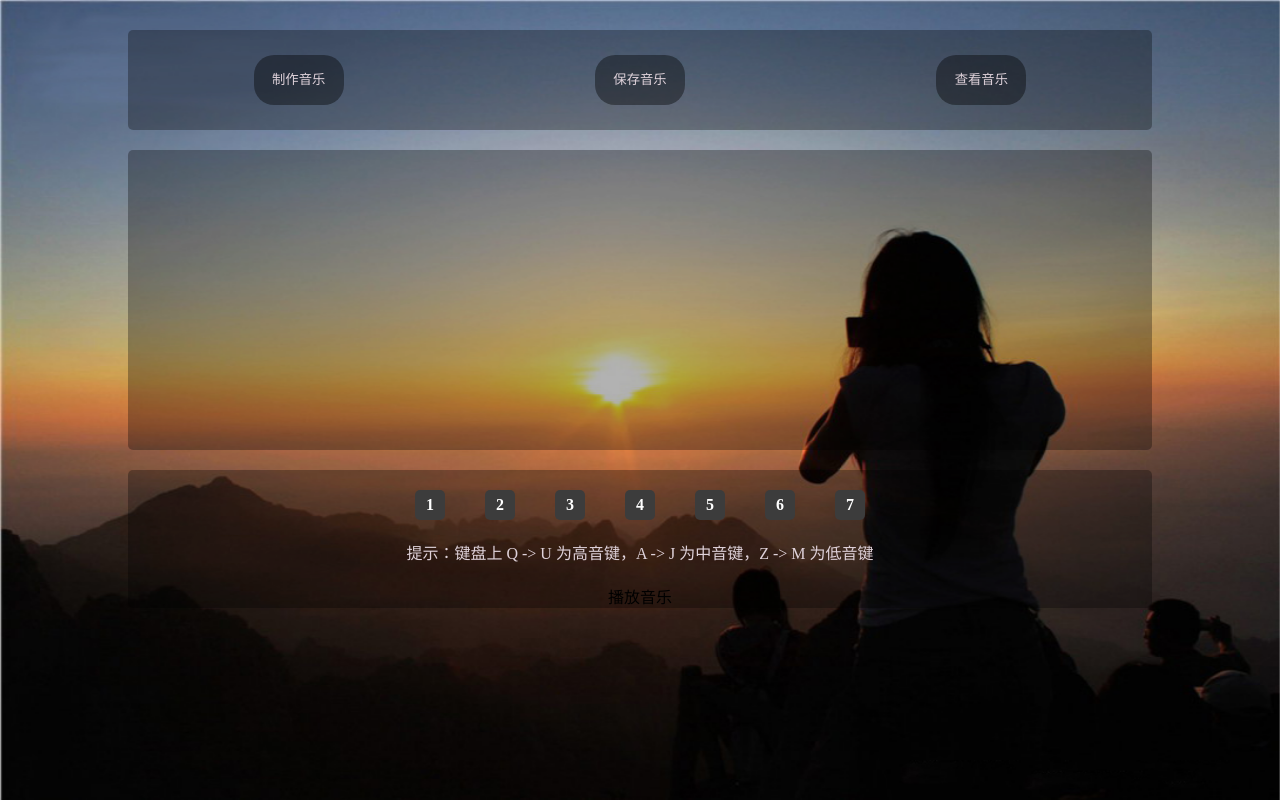
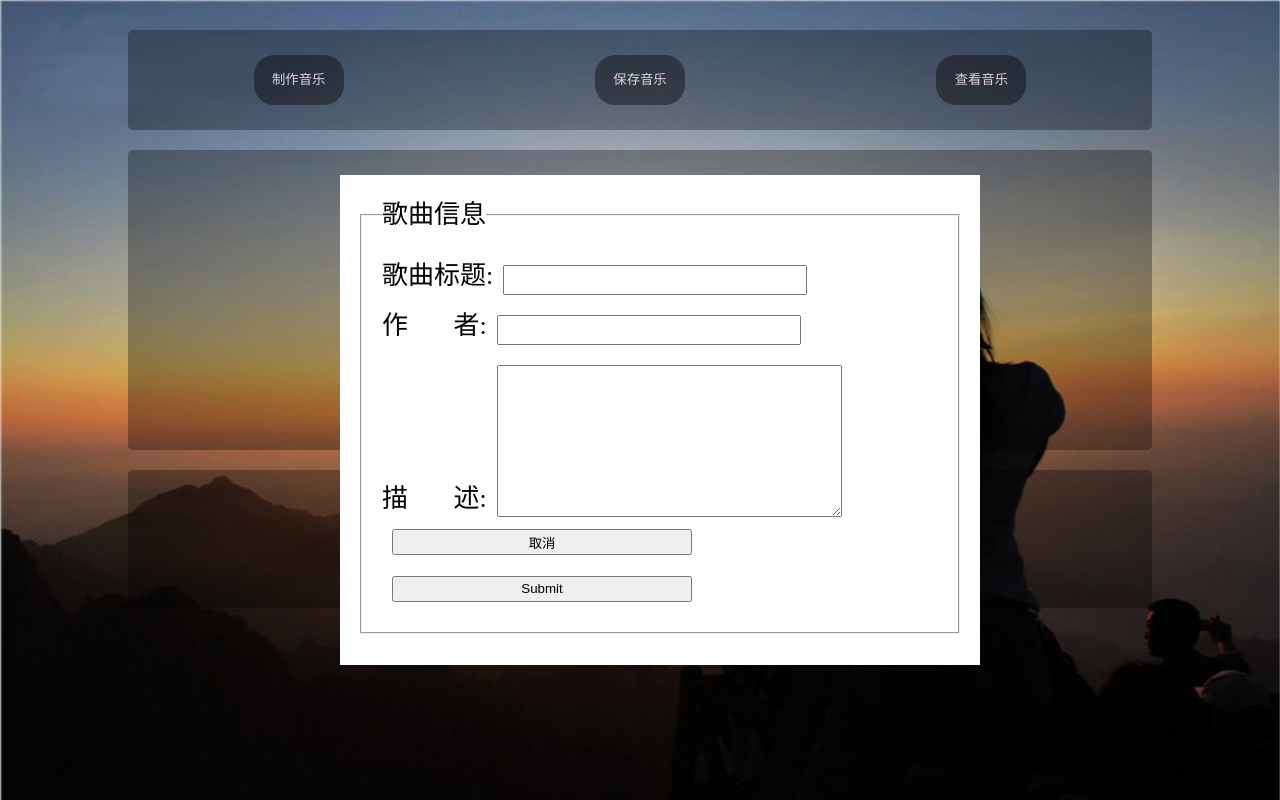
Before and after one commit to IQI5/IQI5, a website: page index.html in a window 1280 px wide. Drawn offline with Linux system fonts and the light colour scheme.

Commit message:
add save song

```diff
--- a/css/index.css
+++ b/css/index.css
@@ -168,6 +168,36 @@
 	left: 11px;
 }
 
+#save {
+	position: absolute;
+	width: 600px;
+	height: 450px;
+	top: 50%;
+	left: 50%;
+	margin-top: -225px;
+	margin-left: -300px;
+	background: white;
+	padding: 20px;
+	font-size: 26px;
+	line-height: 40px;
+}
+
+#save fieldset {
+	padding: 20px;
+}
+
+#save input{
+	line-height: 40px;
+	margin: 10px;
+	width: 300px;
+	height: 26px;
+}
+
+#save textarea {
+	margin: 10px;
+	margin-bottom: -10px;
+}
+
 .keys{
 	width: 80%;
 	margin: 20px auto 0;
--- a/index.html
+++ b/index.html
@@ -29,7 +29,16 @@
 		<p class="tip">提示：键盘上 Q -> U 为高音键，A -> J 为中音键，Z -> M 为低音键</p>
 		<div>播放音乐</div>
 	</div>
-	<div id="save"></div>
+	<div id="save">
+		<fieldset>
+			<legend>歌曲信息</legend>
+			歌曲标题:<input type="text"><br />
+			作&nbsp;&nbsp;&nbsp;&nbsp;&nbsp;&nbsp;&nbsp;者:<input type="text"><br />
+			描&nbsp;&nbsp;&nbsp;&nbsp;&nbsp;&nbsp;&nbsp;述:<textarea name="" id="" cols="41" rows="10"></textarea>
+			<input type="button" value = "取消" />
+			<input type="submit" />
+		</fieldset>
+	</div>
 	<script src="js/music.js" type="text/javascript"></script>
 	<script src="js/melody.js" type="text/javascript"></script>
 	<script src="js/interface.js" type="text/javascript"></script>
```
